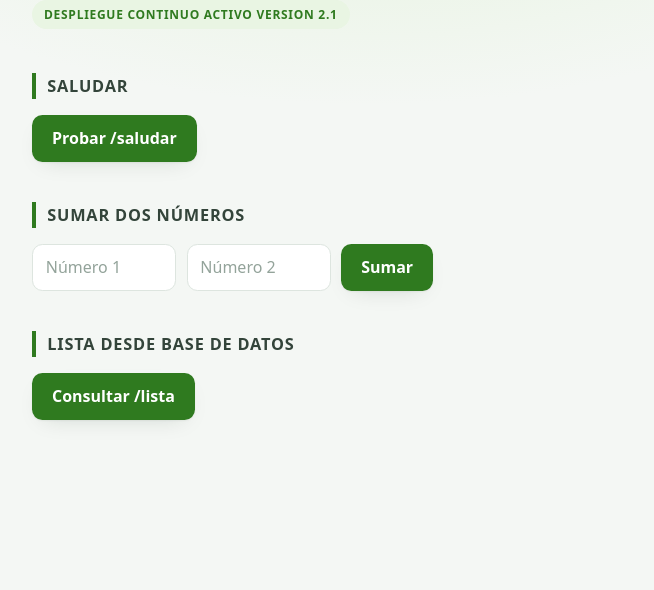
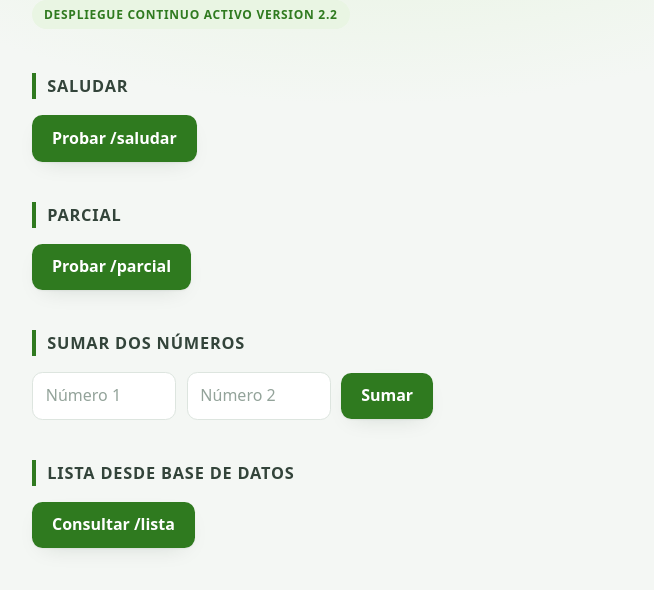
Before and after one commit to NicoVarela23/despliegues_continuos, a plain HTML site: page frontend_test/index.html in a window 1280 px wide. Shown: the part 104-694 px from the top of the page, without its empty margins (272-926 px from the left). Drawn offline with Linux system fonts and the light colour scheme.

Commit message:
version 2.2

```diff
--- a/frontend_test/index.html
+++ b/frontend_test/index.html
@@ -8,11 +8,15 @@
 <body>
 
     <h1>Consumo API Spring Boot</h1>
-    <p><small>Despliegue continuo activo version 2.1</small></p>
+    <p><small>Despliegue continuo activo version 2.2</small></p>
 
     <h2>Saludar</h2>
     <button onclick="saludar()">Probar /saludar</button>
     <p id="resultadoSaludo"></p>
+
+     <h2>parcial</h2>
+    <button onclick="parcial()">Probar /parcial</button>
+    <p id="resultadoParcial"></p>
 
 
     <h2>Sumar dos números</h2>
@@ -40,6 +44,18 @@
                 });
         }
 
+
+        function parcial() {
+            fetch(`${API_URL}/parcial`)
+                .then(response => response.text())
+                .then(data => {
+                    document.getElementById("resultadoParcial").innerText = data;
+                })
+                .catch(error => {
+                    document.getElementById("resultadoParcial").innerText = "Error al consumir /parcial";
+                    console.error(error);
+                });
+        }
 
         function sumar() {
             const numero1 = document.getElementById("numero1").value;
```
